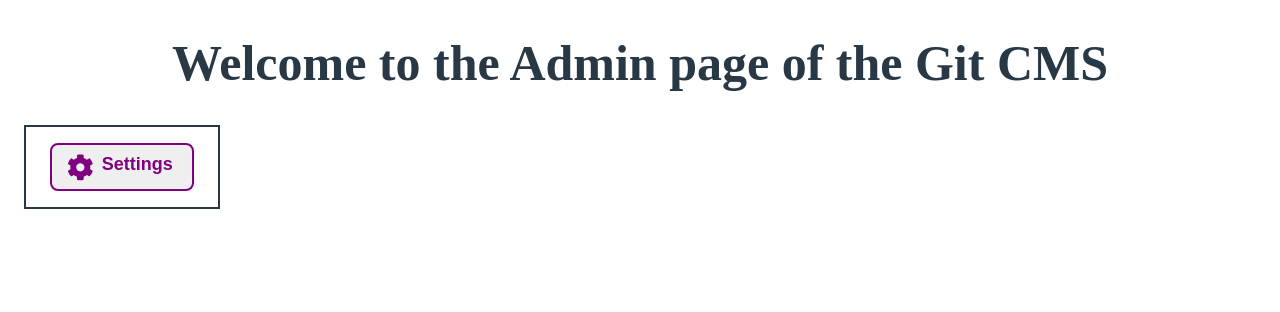
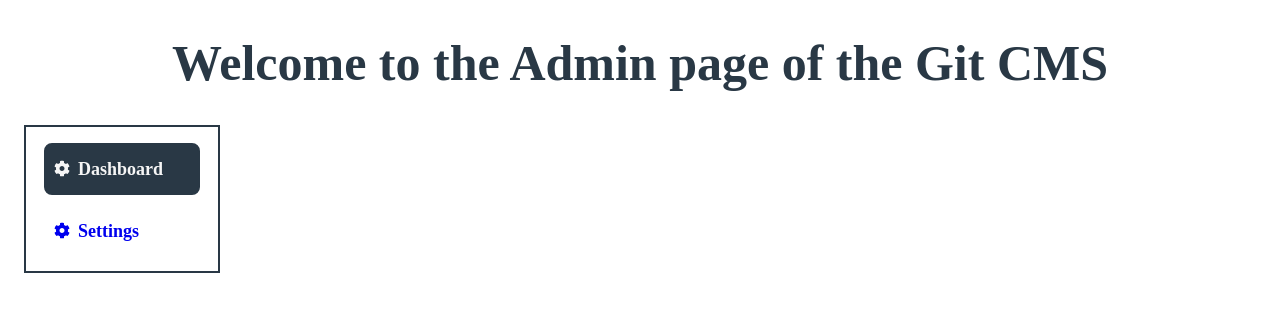
Before and after one commit to workwithizzi/git-cms, a Next.js app: page /admin in a window 1280 px wide. Shown: the top 312 px of the page. Built offline with nearby package versions, Linux system fonts and the light colour scheme.

Commit message:
Detect active menu item

```diff
--- a/components/Drawer/index.jsx
+++ b/components/Drawer/index.jsx
@@ -1,15 +1,28 @@
 import { FontAwesomeIcon } from "@fortawesome/react-fontawesome";
 import { faCog } from "@fortawesome/free-solid-svg-icons";
+import PT from "prop-types";
 
-function Drawer() {
+function Drawer({ activePath }) {
 	return (
-		<div className="l-drawer">
-			<button className="l-drawer__btn">
-				<FontAwesomeIcon className="o-drawer__btn--icon" icon={faCog} size="2x" />
-				<span className="o-drawer__btn--text">Settings</span>
-			</button>
-		</div>
+		<ul className="l-drawer">
+			<li className="l-drawer__item">
+				<a className={`l-drawer__btn btn--dashboard ${activePath === "/admin" ? "isActive" : "notActive"}`} href="/admin">
+					<FontAwesomeIcon className="btn--icon dashboard--icon" icon={faCog} />
+					<span className="btn--text dashboard--text">Dashboard</span>
+				</a>
+			</li>
+			<li className="l-drawer__item">
+				<a className="l-drawer__btn" href="/settings">
+					<FontAwesomeIcon className="btn--icon" icon={faCog} />
+					<span className="btn--text">Settings</span>
+				</a>
+			</li>
+		</ul>
 	);
 }
 
+Drawer.propTypes = {
+	activePath: PT.string.isRequired,
+};
+
 export default Drawer;
--- /dev/null
+++ b/components/Layout.jsx
@@ -0,0 +1,18 @@
+import React from "react";
+import PT from "prop-types";
+
+function Layout({ children }) {
+	return (
+		<>
+			<main>
+				{children}
+			</main>
+		</>
+	);
+}
+
+Layout.propTypes = {
+	children: PT.node.isRequired,
+};
+
+export default Layout;
--- /dev/null
+++ b/pages/_app.jsx
@@ -0,0 +1,34 @@
+import App from "next/app";
+import Head from "next/head";
+import React from "react";
+
+class MyApp extends App {
+	static async getInitialProps({ Component, ctx }) {
+		let pageProps = {};
+
+		if (Component.getInitialProps) {
+			pageProps = await Component.getInitialProps(ctx);
+		}
+
+		return { pageProps, path: ctx.pathname };
+	}
+
+	render() {
+		const { Component, pageProps, path } = this.props;
+
+		const unSlashedPath = path.split("/")[1];
+		const currentPage = unSlashedPath.charAt(0).toUpperCase() + unSlashedPath.slice(1);
+
+		return (
+			<>
+				<Head>
+					<title>{`Git CMS | ${currentPage}`}</title>
+					<link rel="icon" href="/favicon.ico" />
+				</Head>
+				<Component {...pageProps} />
+			</>
+		);
+	}
+}
+
+export default MyApp;
--- a/pages/admin.jsx
+++ b/pages/admin.jsx
@@ -1,16 +1,41 @@
 import React from "react";
+import { withRouter } from "next/router";
+import PT from "prop-types";
+
 import "../styles/admin.scss";
 
+import Layout from "../components/Layout";
 import Drawer from "../components/Drawer";
 
-function AdminPage() {
+function AdminPage({ router }) {
+
 	return (
 		<>
-			<h1 className="o-title">Welcome to the Admin page of the Git CMS</h1>
+			<Layout>
+				<h1 className="o-title">Welcome to the Admin page of the Git CMS</h1>
 
-			<Drawer />
+				<Drawer activePath={router.pathname} />
+			</Layout>
 		</>
 	);
 }
 
-export default AdminPage;
+AdminPage.propTypes = {
+	router: PT.shape({
+		pathname: PT.string.isRequired,
+		route: PT.string.isRequired,
+		query: PT.object,
+		asPath: PT.string.isRequired,
+		components: PT.object,
+		isFallback: PT.bool.isRequired,
+		events: PT.object,
+		push: PT.func.isRequired,
+		replace: PT.func.isRequired,
+		reload: PT.func.isRequired,
+		back: PT.func.isRequired,
+		prefetch: PT.func.isRequired,
+		beforePopState: PT.func.isRequired,
+	}),
+};
+
+export default withRouter(AdminPage);
--- a/styles/admin.scss
+++ b/styles/admin.scss
@@ -1,7 +1,22 @@
 :root {
 	--main-color: #293845;
 	--settings-color: purple;
-	--settings-reverse-color: whitesmoke;
+	--reverse-color: whitesmoke;
+}
+
+@mixin flexbox($flex-direction, $justify-content, $align-items) {
+	display: flex;
+	flex-direction: $flex-direction;
+	justify-content: $justify-content;
+	align-items: $align-items;
+}
+
+@mixin btn-active($bg-color, $reverse-color) {
+	background-color: $bg-color;
+		.btn--icon,
+		.btn--text {
+			color: $reverse-color;
+		}
 }
 
 $font-size: 50px;
@@ -12,42 +27,53 @@ $font-size: 50px;
 	text-align: center;
 }
 
+// Drawer
 .l-drawer {
 	width: 10rem;
-	display: flex;
-	flex-direction: column;
-	justify-content: space-between;
-	align-items: center;
+	height: 7rem;
+	@include flexbox(column, space-between, center);
 	margin: 1rem;
 	padding: 1rem;
 	border: 2px solid var(--main-color);
 }
 
+.l-drawer__item {
+	list-style: none;
+}
+
 .l-drawer__btn {
 	width: 9rem;
 	height: 3rem;
-	padding: 0.5rem 0;
-	border: 2px solid var(--settings-color);
+	@include flexbox(row, flex-start, center);
+	padding-left: 8px;
 	border-radius: 8px;
+	text-decoration: none;
+}
+
+.btn--dashboard {
+	border: 2px solid var(--main-color);
 
 	&:hover {
-		background-color: var(--settings-color);
-		.o-drawer__btn--icon,
-		.o-drawer__btn--text {
-			color: var(--settings-reverse-color);
-		}
+		@include btn-active(var(--main-color), var(--reverse-color));
 	}
 }
 
-.o-drawer__btn--icon {
-	margin-right: 8px;
-	color: var(--settings-color);
+.btn--dashboard.isActive {
+	@include btn-active(var(--main-color), var(--reverse-color));
 }
 
-.o-drawer__btn--text {
+.btn--icon {
+	height: 1.2rem;
+	margin-right: 8px;
+}
+
+.btn--text {
 	margin-right: 4px;
-	color: var(--settings-color);
 	font-size: large;
-	vertical-align: top;
 	font-weight: 600;
 }
+
+.dashboard--icon,
+.dashboard--text {
+	color: var(--main-color);
+}
```
